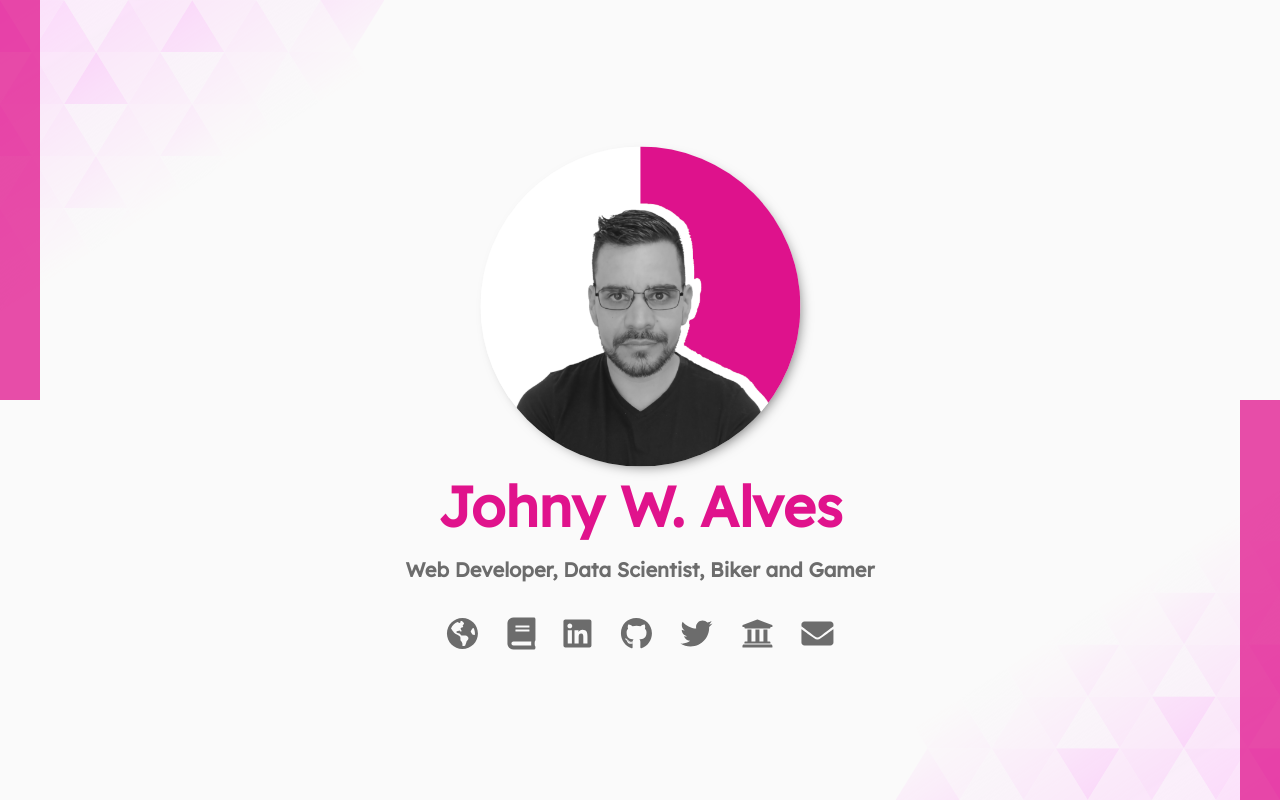
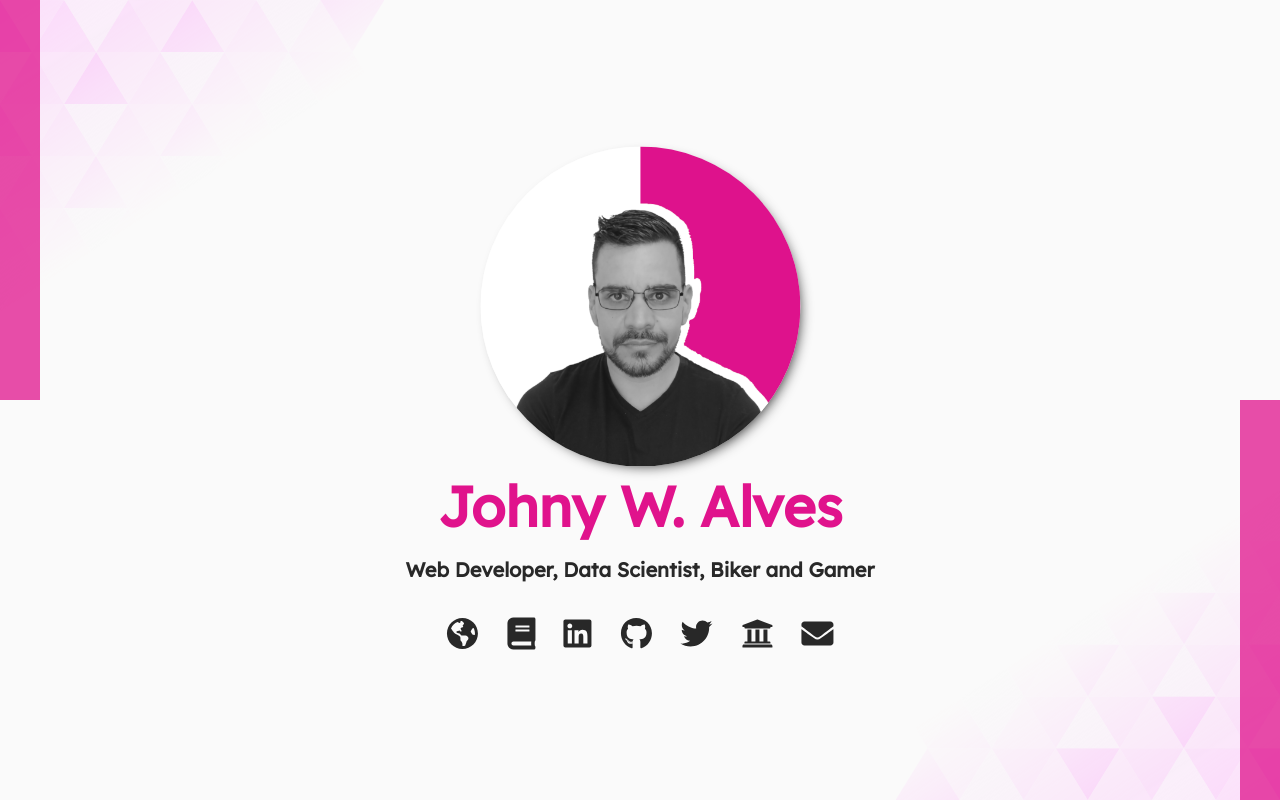
Before and after one commit to johnywalves/johnywalves.github.io, a plain HTML site: page index.html in a window 1280 px wide. Drawn offline with Linux system fonts and the light colour scheme.

Commit message:
:lipstick: Cor de fundo melhorar constraste

```diff
--- a/index.html
+++ b/index.html
@@ -23,11 +23,11 @@
             --bgColor: #fafafa;
             --bgFigures: #e0138c;
             --textStrong: #e0138c;
-            --textColor: #6c6c6c;
+            --textColor: #282828;
         }
 
         body.dark {
-            --bgColor: #6c6c6c;
+            --bgColor: #282828;
             --bgFigures: #e0138c;
             --textStrong: #fafafa;
             --textColor: #fafafa;
```
